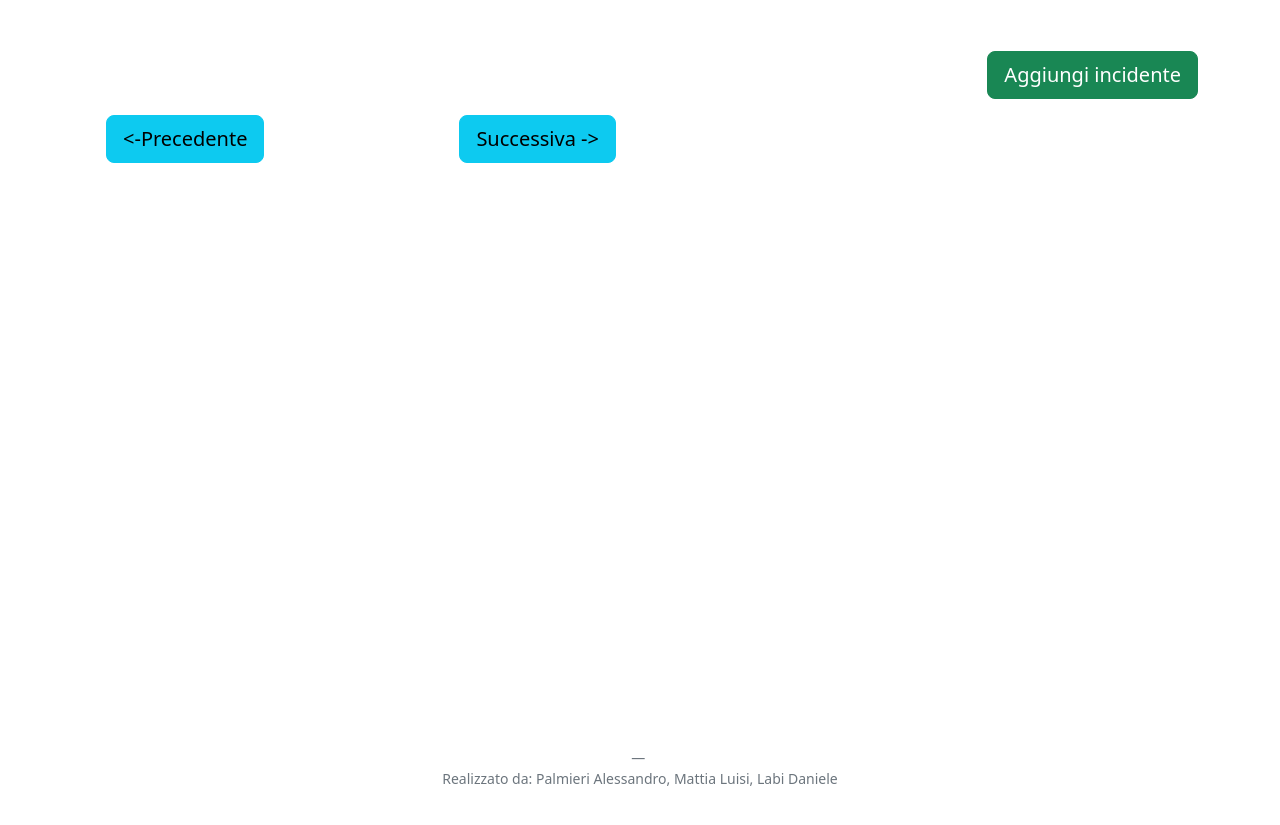
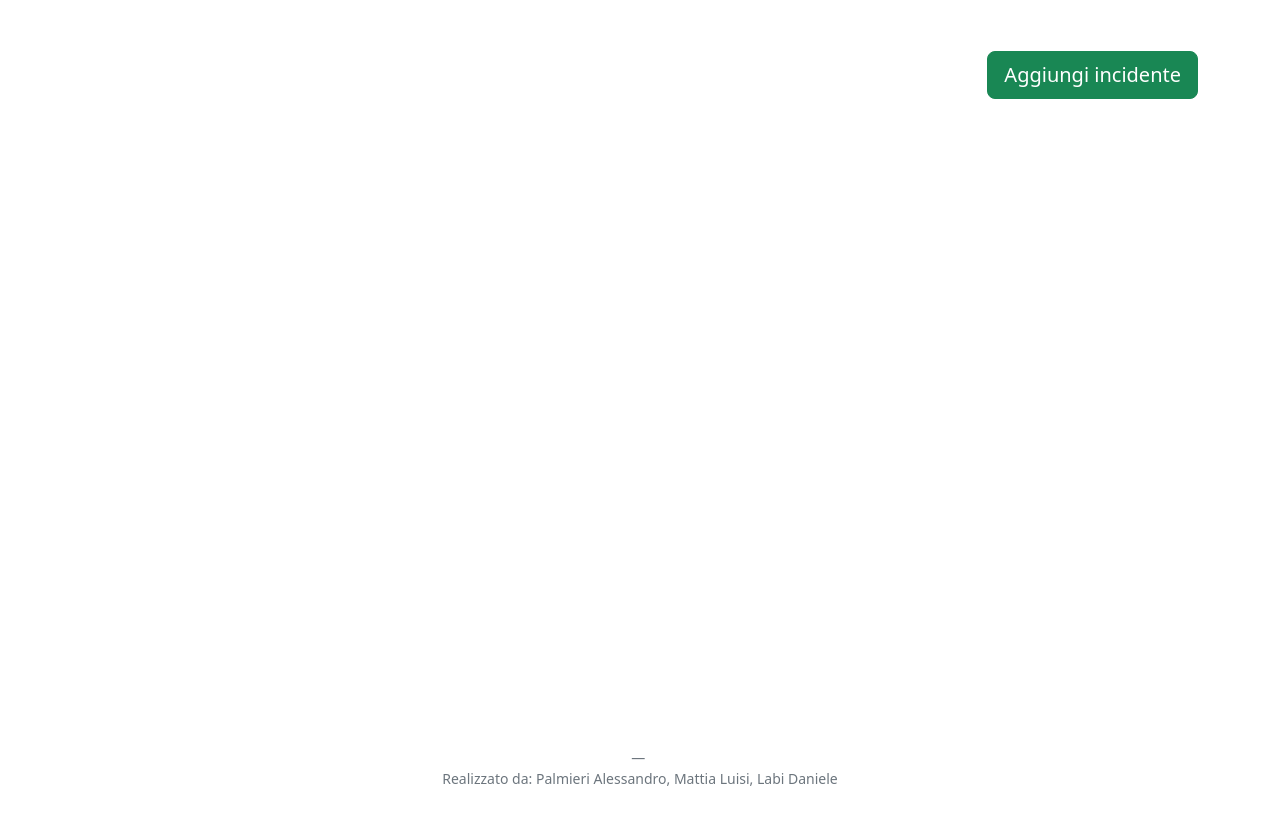
Before and after one commit to alepalma06/5B_PalmieriLuisiLabi_VigiliUrbani, a website with bundled scripts: page index.html in a window 1280 px wide. Shown: the part 69-894 px from the top of the page. Built offline with nearby package versions, Linux system fonts and the light colour scheme; files whose address does not match are found by name.

Commit message:
rimozione bottoni precedente e successiva

```diff
--- a/index.html
+++ b/index.html
@@ -46,8 +46,6 @@
             <div class="row">
                 <div class="col-lg-6">
                     <div id="divBtn" class="container mt-3 d-flex justify-content-between">
-                        <button id="precedente" type="button" class="btn btn-info btn-lg"><-Precedente</button>
-                        <button id="successiva" type="button" class="btn btn-info btn-lg">Successiva -></button>
                     </div>
                     <div class="p-3">
                         <table id="tabella" class="table table-bordered border-info bg-light text-center align-middle"></table>
```
